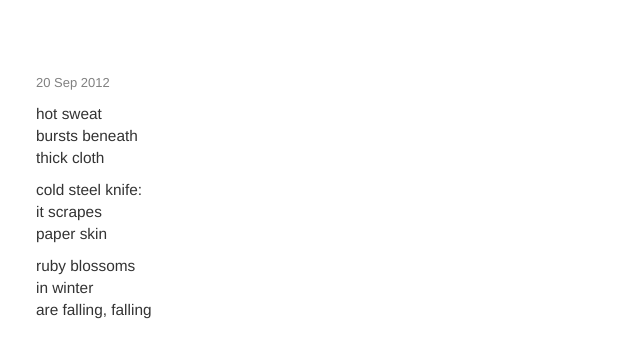
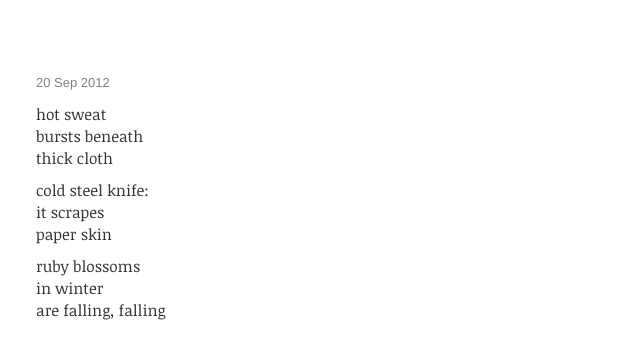
Before and after one commit to amrav/amrav.github.io, a Jekyll site: the page built from _posts/2012-09-20-a-short-collection-of-haiku.md, in a window 1280 px wide. Shown: the part 251-610 px from the top of the page, without its empty margins (262-902 px from the left). Built offline with Jekyll 4.4.1, drawn with Linux system fonts in a browser that asks for light colours; nearby versions of some CDN libraries; some web fonts are replaced; Markdown is read by kramdown in place of the engine named in the settings.

Commit message:
Fix typo

```diff
--- a/css/fonts.css
+++ b/css/fonts.css
@@ -12,6 +12,6 @@ ul#posts a {
     font-family: 'Anton', sans-serif;
 }
 
-content {
+#content p {
     font-family: 'Noticia Text', sans-serif;
 }
```
